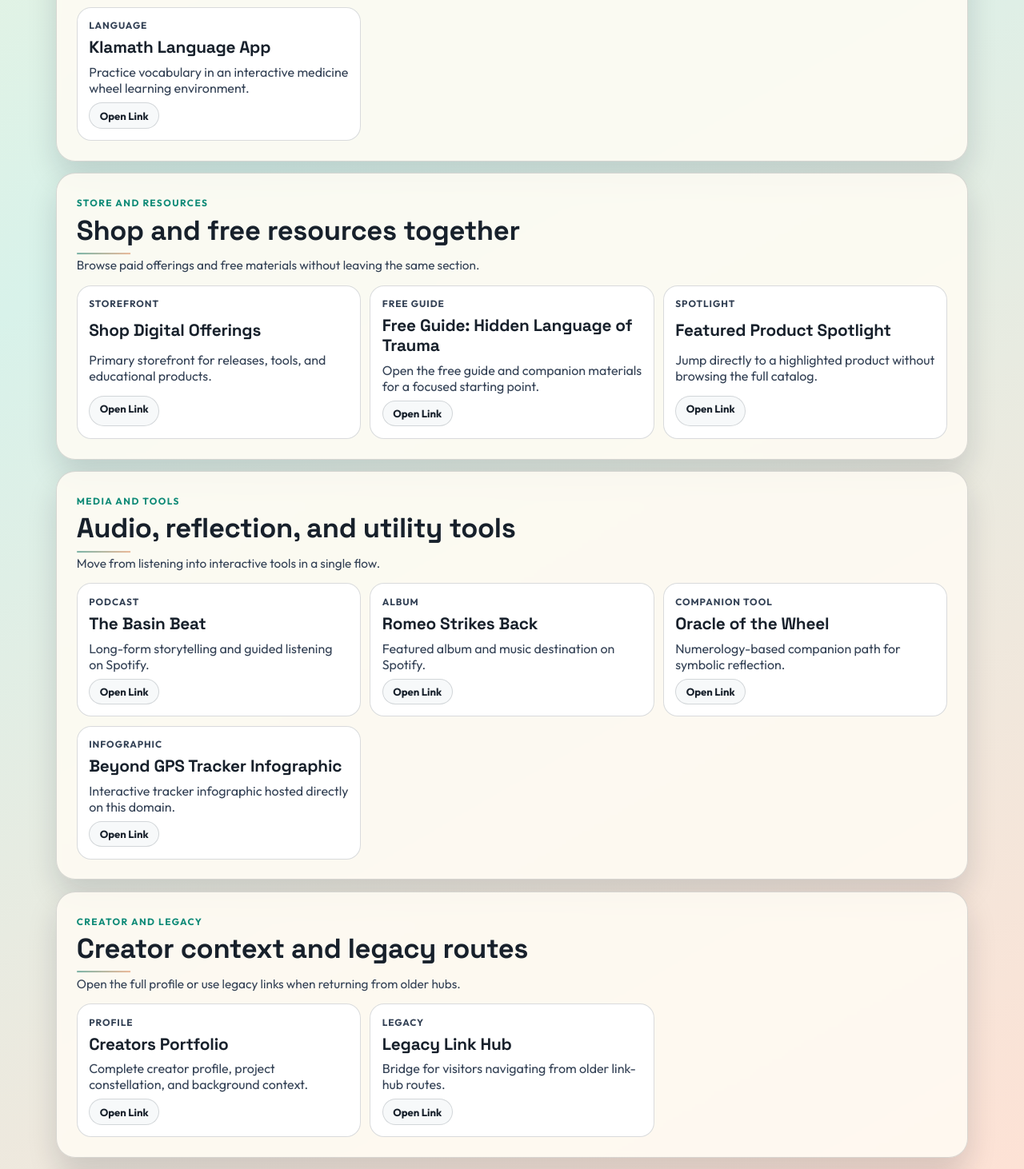
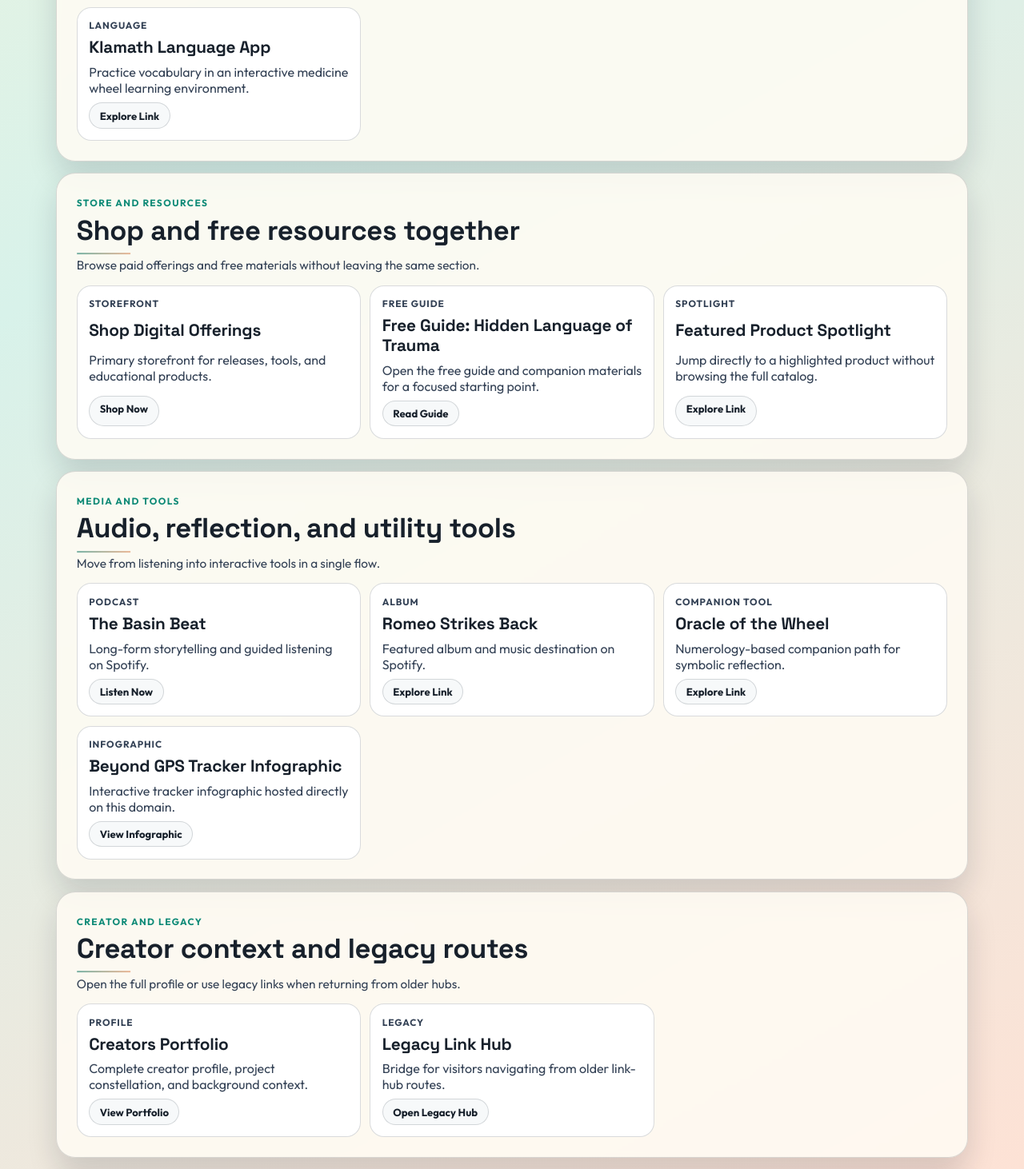
Before and after one commit to aaroncrume-techandtonic/tech-and-tonic-portfolio, a React (Vite) app: page / in a window 1280 px wide. Shown: the part 1360-2822 px from the top of the page at 80% size. Built offline with nearby package versions, Linux system fonts and the light colour scheme.

Commit message:
Improve landing card CTA verbs

```diff
--- a/src/main.tsx
+++ b/src/main.tsx
@@ -6,6 +6,7 @@ type LinkCard = {
   detail: string;
   href: string;
   label: string;
+  cta?: string;
 };
 
 type LinkGroup = {
@@ -158,6 +159,26 @@ const groupedLinks: LinkGroup[] = [
   },
 ];
 
+const getCtaText = (item: LinkCard): string => {
+  if (item.cta) {
+    return item.cta;
+  }
+
+  const title = item.title.toLowerCase();
+  const label = item.label.toLowerCase();
+
+  if (title.includes('directory')) return 'Explore Directory';
+  if (title.includes('library') || label.includes('library')) return 'Browse Library';
+  if (title.includes('store') || label.includes('store')) return 'Shop Now';
+  if (title.includes('guide')) return 'Read Guide';
+  if (title.includes('podcast') || title.includes('basin beat')) return 'Listen Now';
+  if (title.includes('album')) return 'Play Album';
+  if (title.includes('tracker')) return 'View Infographic';
+  if (title.includes('portfolio')) return 'View Portfolio';
+  if (title.includes('legacy')) return 'Open Legacy Hub';
+  return 'Explore Link';
+};
+
 function App() {
   return (
     <>
@@ -210,7 +231,7 @@ function App() {
                   <h3>{item.title}</h3>
                   <p>{item.detail}</p>
                   <a href={item.href} target="_blank" rel="noopener noreferrer">
-                    Open Link
+                    {getCtaText(item)}
                   </a>
                 </article>
               ))}
```
Also changed, not shown: src_main_remote.ts (+22 -1 lines).
